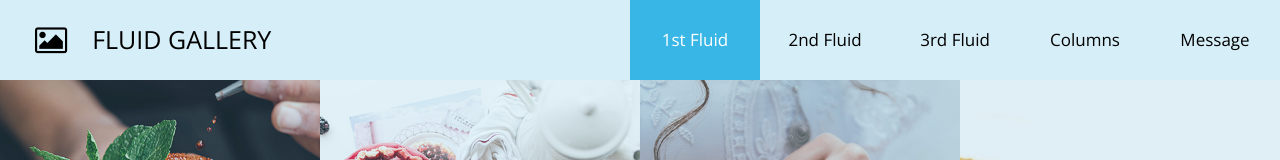
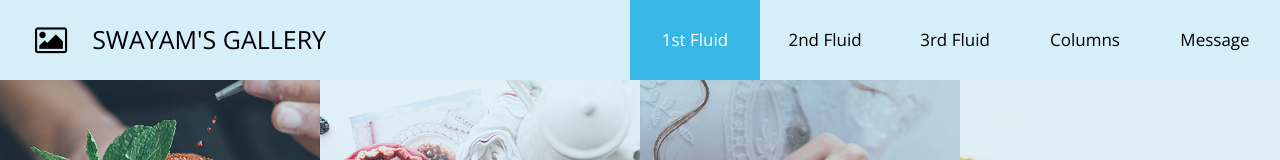
Before and after one commit to kunaldaud/swayam.github.io, a plain HTML site: page index.html in a window 1280 px wide. Shown: the top 160 px of the page. Drawn offline with nearby package versions, Linux system fonts and the light colour scheme; some packages are replaced by stand-ins of ours.

Commit message:
Update index.html

```diff
--- a/index.html
+++ b/index.html
@@ -58,7 +58,7 @@ http://www.templatemo.com/tm-500-fluid-gallery
                 <nav class="navbar">
                     <div class="tm-navbar-bg">
 
-                        <a class="navbar-brand text-uppercase" href="#"><i class="fa fa-picture-o tm-brand-icon"></i>Fluid Gallery</a>
+                        <a class="navbar-brand text-uppercase" href="#"><i class="fa fa-picture-o tm-brand-icon"></i>Swayam's Gallery</a>
 
                         <button class="navbar-toggler hidden-lg-up" type="button" data-toggle="collapse" data-target="#tmNavbar">
                             &#9776;
```
